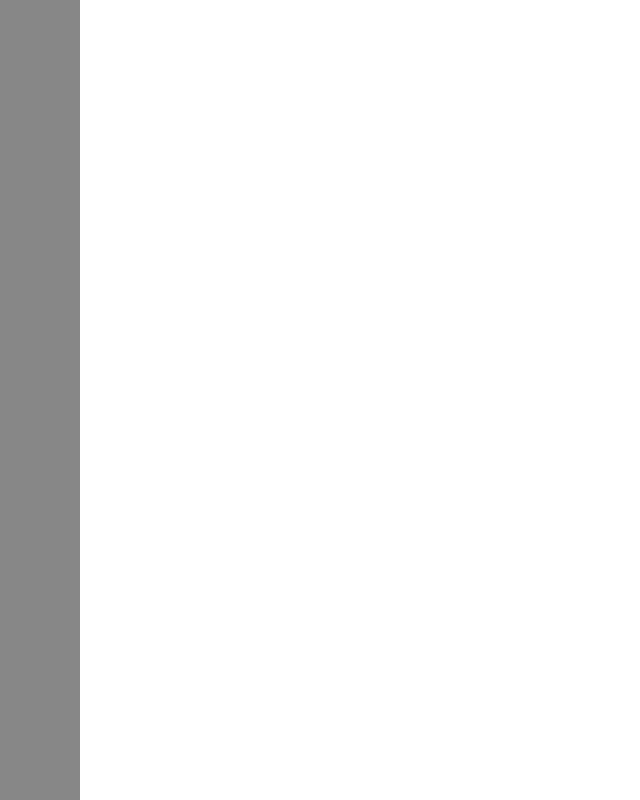
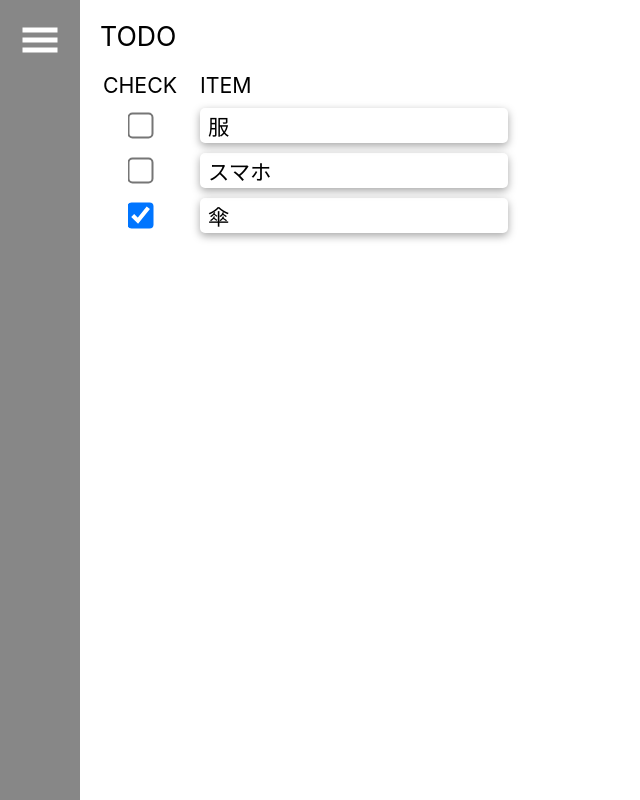
Before and after one commit to nanahiryu/mizu_simple_checklist, a React (Create React App) app: page / in a window 1280 px wide. Shown: the whole page, without its empty margins (0-640 px from the left). Built offline with nearby package versions, Linux system fonts and the light colour scheme.

Commit message:
追加ボタン、削除ボタン以外完成

```diff
--- a/src/App.css
+++ b/src/App.css
@@ -36,3 +36,9 @@
     transform: rotate(360deg);
   }
 }
+
+body,
+html,
+div#root {
+  height: 100%;
+}
--- a/src/App.tsx
+++ b/src/App.tsx
@@ -9,20 +9,33 @@ const SidebarContainer = styled.div`
   width: 80px;
   height: 100%;
   background-color: #878787;
-  position: fixed;
+`;
+
+const MainContentsContainer = styled.div`
+  width: calc(100% - 80px);
+  height: 100%;
+  background-color: #fff;
+`;
+
+const BodyDivider = styled.div`
+  width: 100%;
+  height: 100%;
+  display: flex;
 `;
 
 function App() {
   return (
     <>
+      <BodyDivider>
         <SidebarContainer>
           <Sidebar />
         </SidebarContainer>
-      <div>
+        <MainContentsContainer>
           <Routes>
             <Route path="/" element={<Home />} />
           </Routes>
-      </div>
+        </MainContentsContainer>
+      </BodyDivider>
     </>
   );
 }
--- a/src/components/features/Sidebar/Sidebar.tsx
+++ b/src/components/features/Sidebar/Sidebar.tsx
@@ -1,5 +1,6 @@
 import React from "react";
 import styled from "styled-components";
+import { GiHamburgerMenu } from "react-icons/gi";
 
 const HamburgerContainer = styled.div`
   padding: 20px 20px 0 20px;
@@ -8,7 +9,9 @@ const HamburgerContainer = styled.div`
 export const Sidebar = () => {
   return (
     <>
-      <HamburgerContainer></HamburgerContainer>
+      <HamburgerContainer>
+        <GiHamburgerMenu color="white" size="40px" />
+      </HamburgerContainer>
     </>
   );
 };
--- a/src/components/pages/Home.tsx
+++ b/src/components/pages/Home.tsx
@@ -1,5 +1,124 @@
-import React from "react";
+import React, { useEffect, useState } from "react";
+import styled from "styled-components";
+
+type Item = {
+  id: number;
+  isChecked: boolean;
+  name: string;
+};
+
+const ItemDemo = [
+  {
+    id: 1,
+    isChecked: false,
+    name: "服",
+  },
+  {
+    id: 2,
+    isChecked: false,
+    name: "スマホ",
+  },
+  {
+    id: 3,
+    isChecked: true,
+    name: "傘",
+  },
+];
+
+const MainContentsWrapper = styled.div`
+  padding: 20px;
+`;
+
+const TodoTitle = styled.div`
+  margin: 0;
+  font-size: 20pt;
+`;
+
+const TodoList = styled.div`
+  margin-top: 20px;
+`;
+
+const TodoListHeader = styled.div`
+  display: flex;
+  gap: 20px;
+`;
+
+const TodoListHeaderCheck = styled.div`
+  font-size: 16pt;
+  width: 80px;
+  text-align: center;
+`;
+
+const TodoListHeaderItem = styled.div`
+  font-size: 16pt;
+`;
+
+const TodoListRow = styled.div`
+  display: flex;
+  gap: 20px;
+  margin-top: 10px;
+`;
+
+const TodoListRowCheck = styled.div`
+  display: flex;
+  justify-content: center;
+  width: 80px;
+  text-align: center;
+`;
+
+const TodoListRowItem = styled.div`
+  width: 300px;
+  padding: 2px 0 2px 8px;
+  font-size: 16pt;
+  border-radius: 5px;
+  box-shadow: 0px 3px 9px 0px rgba(0, 0, 0, 0.35);
+`;
+
+const LargeCheckBox = styled.input`
+  scale: 2;
+`;
 
 export const Home = () => {
-  return <div>Home</div>;
+  const [todoItems, setTodoItems] = useState<Item[]>(ItemDemo);
+  const handleCheck = (e: React.ChangeEvent<HTMLInputElement>, id: number) => {
+    const newTodoItems = todoItems.map((item) => {
+      if (item.id === id) {
+        item.isChecked = e.target.checked;
+      }
+      return item;
+    });
+    setTodoItems(newTodoItems);
+    console.log(todoItems);
+  };
+  useEffect(() => {
+    setTodoItems(ItemDemo);
+    console.log(todoItems);
+  }, []);
+  return (
+    <>
+      <MainContentsWrapper>
+        <TodoTitle>TODO</TodoTitle>
+        <TodoList>
+          <TodoListHeader>
+            <TodoListHeaderCheck>CHECK</TodoListHeaderCheck>
+            <TodoListHeaderItem>ITEM</TodoListHeaderItem>
+          </TodoListHeader>
+          {todoItems.map((item) => (
+            <>
+              <TodoListRow>
+                <TodoListRowCheck>
+                  <LargeCheckBox
+                    type="checkbox"
+                    checked={item.isChecked}
+                    onChange={(e) => handleCheck(e, item.id)}
+                  />
+                </TodoListRowCheck>
+                <TodoListRowItem>{item.name}</TodoListRowItem>
+              </TodoListRow>
+            </>
+          ))}
+        </TodoList>
+      </MainContentsWrapper>
+    </>
+  );
 };
```
Lines whose indentation alone changed are shown as unchanged.
